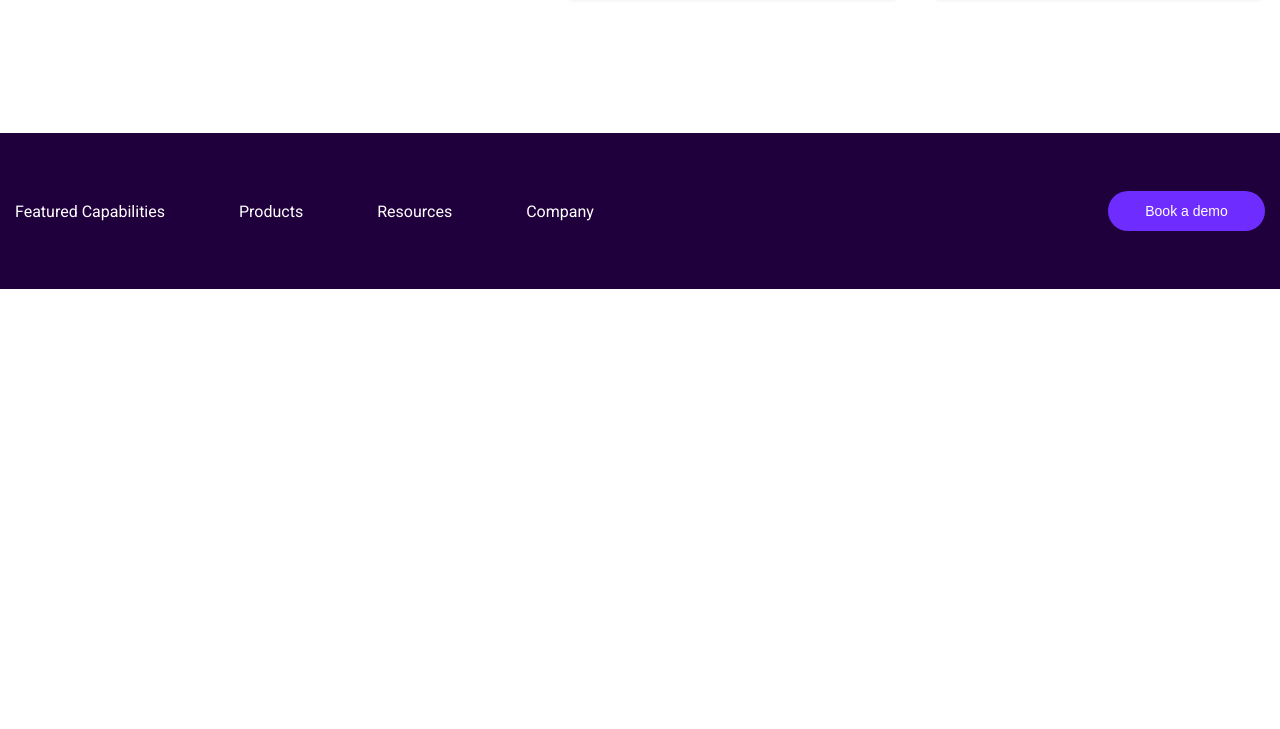
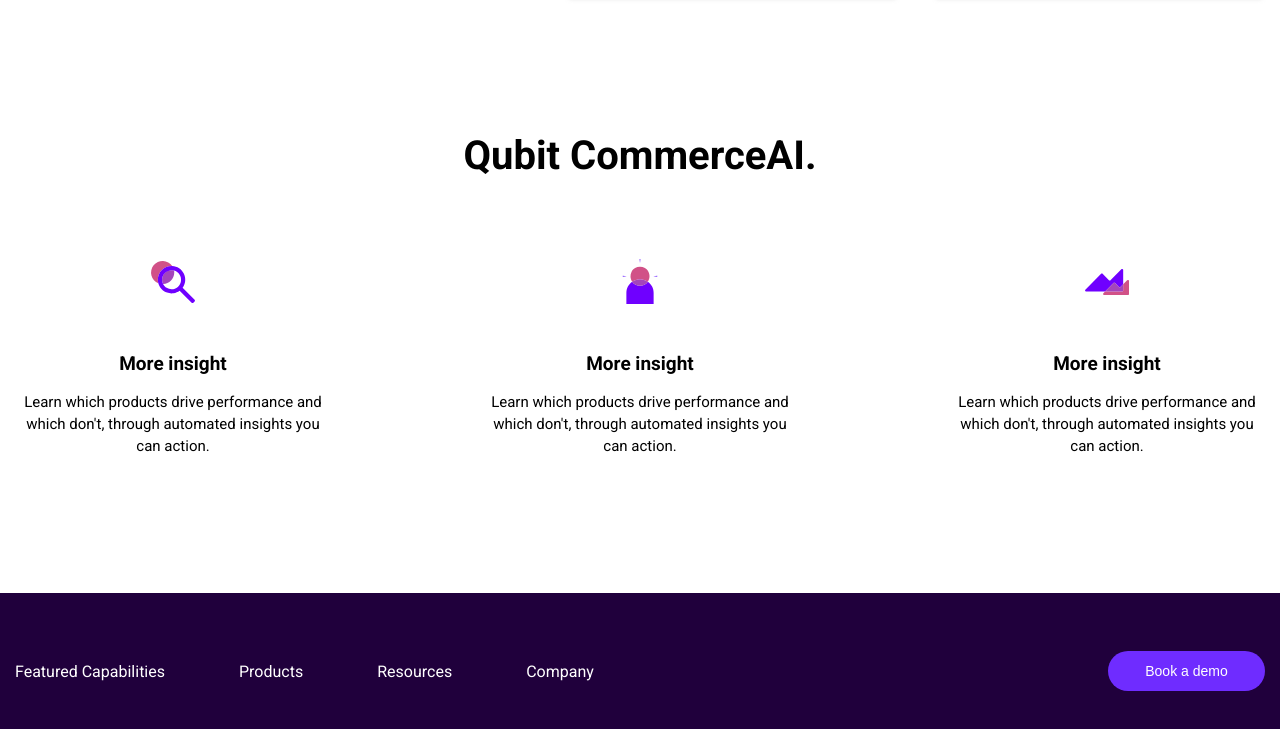
Before and after one commit to Viktor-Bondar/project, a plain HTML site: page index.html in a window 1280 px wide. Shown: the part 1341-2070 px from the top of the page. Before the commit the page ends 1630 px from the top, so only its background shows below. Drawn offline with nearby package versions, Linux system fonts and the light colour scheme.

Commit message:
Add files via upload

```diff
--- a/index.html
+++ b/index.html
@@ -79,6 +79,28 @@
         </div>
     </div>
  </section>
+ <section class="container end">
+<h2 class="end_title">
+    Qubit CommerceAI.
+</h2>
+<div class="flex">
+    <div>
+<img src="./img/Frame.svg" alt="frame">
+<h5 class="end_pretitle">  More insight</h5>
+<p class="end_text"> Learn which products drive performance and which don't, through automated insights you can action.</p>
+    </div>
+    <div>
+        <img src="./img/Frame (1).svg" alt="frame">
+        <h5 class="end_pretitle"> More insight</h5>
+        <p class="end_text"> Learn which products drive performance and which don't, through automated insights you can action.</p>
+    </div>
+    <div>
+        <img src="./img/Frame (2).svg" alt="frame">
+        <h5 class="end_pretitle"> More insight</h5>
+        <p class="end_text"> Learn which products drive performance and which don't, through automated insights you can action.</p>
+    </div>
+</div>
+ </section>
  <footer class="footer_section">
     <div class="container flex">
     <nav>
--- a/style/style.css
+++ b/style/style.css
@@ -121,6 +121,28 @@
         max-width: 219px;
         margin: 0 auto;
 }
+.end{
+    margin-bottom: 136px;
+    text-align: center;
+}
+.end_title{
+        font-weight: 700;
+        font-size: 40px;
+        line-height: 45px;
+        margin-bottom: 79px;
+}
+.end_pretitle{
+    font-weight: 700;
+        font-size: 19px;
+        line-height: 23px;
+        margin: 42px 0 16px;
+}
+.end_text{
+        font-size: 15px;
+        line-height: 22px;
+max-width: 316px;
+}
+
 .footer_section{
     background-color: #20003C;
     padding: 58px 0;
```
Also changed, not shown: img/Frame (1).svg (added), img/Frame (2).svg (added), img/Frame.svg (added).
